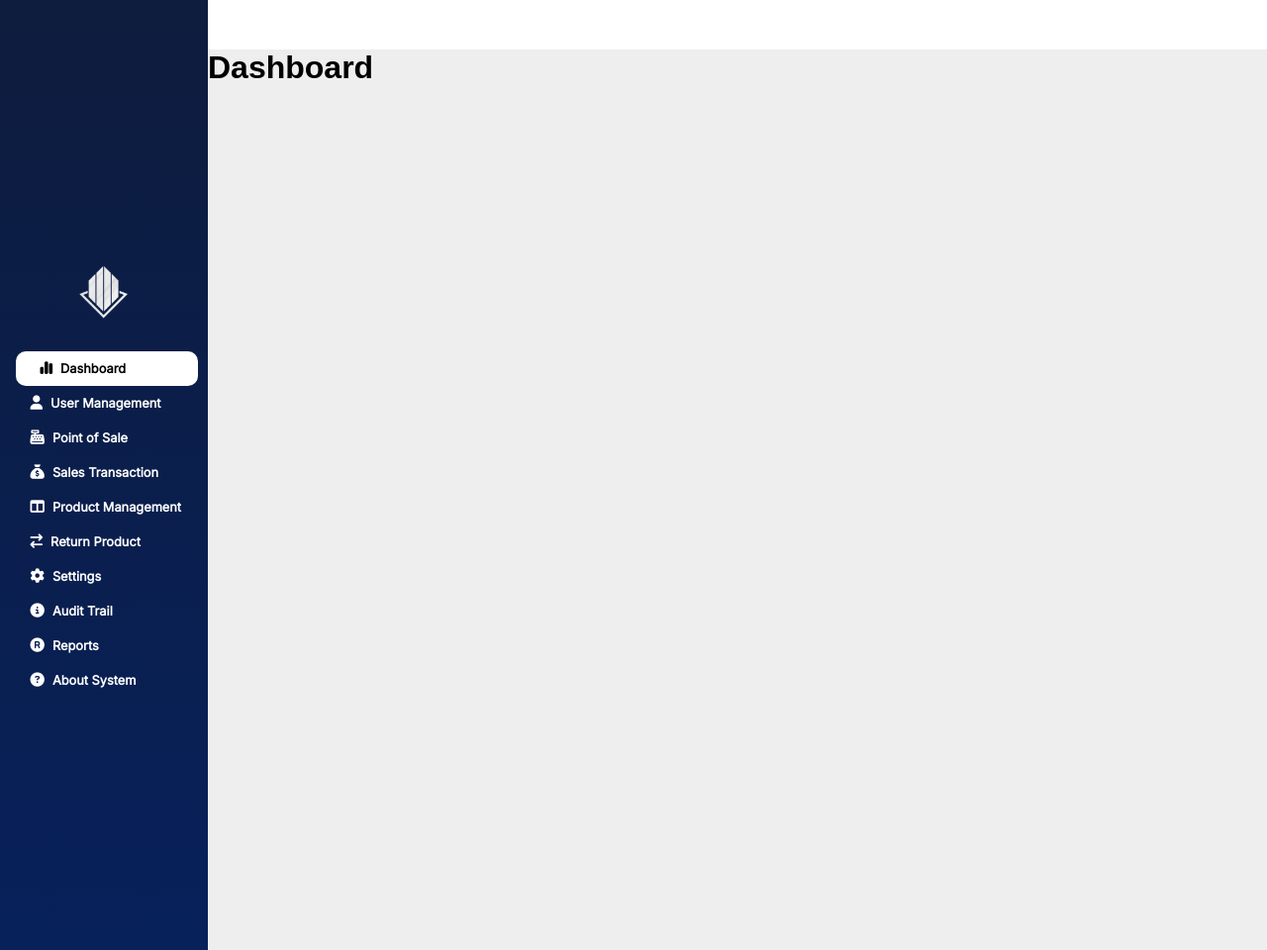
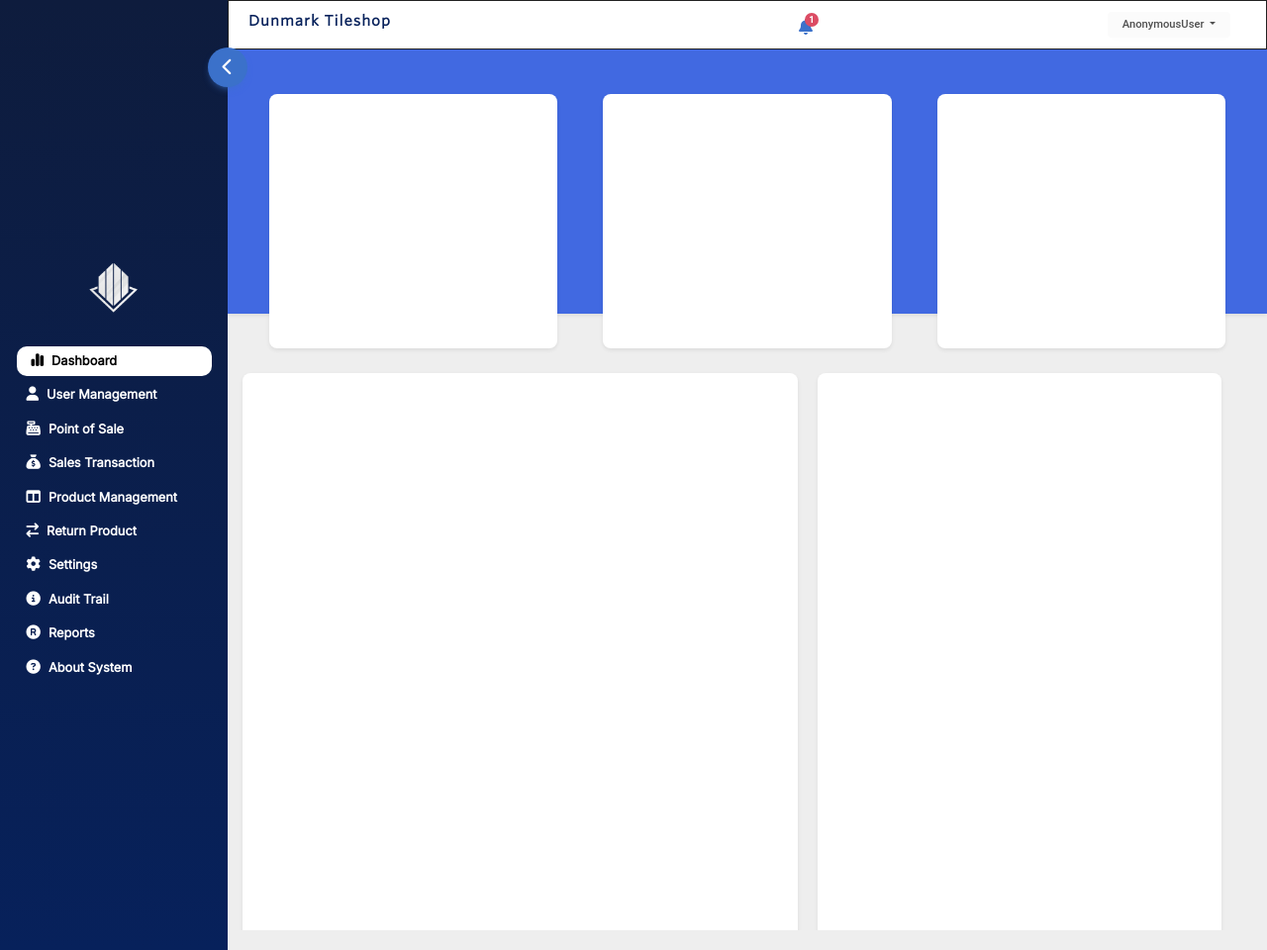
Before and after one commit to darknorth10/Capstone_System, a Django app: page /Dashboard/ in a window 1280 px wide. Shown: the whole page at 99% size. Run offline with Django 4.2, Linux system fonts and the light colour scheme; some libraries are stand-ins or nearby versions.

Commit message:
header done

```diff
--- a/LoginAuthentication/views.py
+++ b/LoginAuthentication/views.py
@@ -18,7 +18,7 @@ def login_page(request):
         )
       if user is not None:
         login(request, user)
-        message = f'You are Logged in as {user.username}!'
+        return redirect('dashboard')
       else:
         message = "Wrong username or password"
 
--- a/static/css/UI.css
+++ b/static/css/UI.css
@@ -1,3 +1,8 @@
+@font-face {
+  font-family: 'Whitney';
+  src: url(fonts/WhitneyBook.woff.ttf);
+}
+
 * {
     margin: 0;
     padding:0;
@@ -22,13 +27,15 @@ body {
 }
 .sidenav {
     height: 100%;
-    width: 210px;
+    width: 230px;
     background: rgb(7,33,91);
 background: linear-gradient(0deg, rgba(7,33,91,1) 0%, rgba(14,28,61,1) 100%);
     display: flex;
     align-items: center;
     justify-content: center;
     flex-direction: column;
+    position: relative;
+    transition: width 0.6s;
 }
 
 .sidenav-menu {
@@ -36,7 +43,7 @@ background: linear-gradient(0deg, rgba(7,33,91,1) 0%, rgba(14,28,61,1) 100%);
     width: 100%;
 }
 .sidenav-menu li {
-    padding: 0 0 0 5px;
+    padding: 0 5px 0 5px;
     font-size: 0.8rem;
     margin:0;
     font-family: 'Inter', sans-serif;
@@ -46,7 +53,7 @@ background: linear-gradient(0deg, rgba(7,33,91,1) 0%, rgba(14,28,61,1) 100%);
 #nav-active {
     background: white;
     color: black;
-    padding-left: 25px;
+    padding-left: 15px;
 }
 
 .sidenav-menu a {
@@ -54,7 +61,8 @@ background: linear-gradient(0deg, rgba(7,33,91,1) 0%, rgba(14,28,61,1) 100%);
     display: block;
     width: 100%;
     height: 100%;
-    padding: 10px 0 10px 15px;
+    padding: 5px 0 5px 10px;
+    margin-bottom: 4px;
     text-decoration: none;
     border-radius: 10px;
     transition: all 0.6s;
@@ -62,7 +70,7 @@ background: linear-gradient(0deg, rgba(7,33,91,1) 0%, rgba(14,28,61,1) 100%);
 .sidenav-menu a:hover {
     background: #113d68;
     color: white;
-    padding-left: 25px;
+    padding-left: 15px;
 
 }
 
@@ -71,10 +79,15 @@ background: linear-gradient(0deg, rgba(7,33,91,1) 0%, rgba(14,28,61,1) 100%);
     margin-right: 8px;
 }
 
+.sidenav-menu span {
+    animation: fade-in-right 0.5s;
+}
+
 .sidenav img {
     display: block;
     height: 100px;
     width: 100px;
+    padding-top: 5px;
 }
 
 .content {
@@ -82,9 +95,138 @@ background: linear-gradient(0deg, rgba(7,33,91,1) 0%, rgba(14,28,61,1) 100%);
     flex:auto;
     display: flex;
     flex-direction: column;
+    padding-bottom: 20px;
+    overflow: scroll;
 }
 
 .header {
     height: 50px;
     background: #fff;
+    border: 0.5px solid #212121;
+    padding: 0 20px 0 20px;
+    display: flex;
+    justify-content: space-between;
+    align-items: center;
 }
+#dropdownMenuOffset {
+  font-size: 0.7rem;
+  text-transform: capitalize;
+  padding: 5px 15px;
+}
+
+#logout {
+  font-size: 0.8rem;
+}
+
+.header h4 {
+  font-size: 0.9rem;
+  font-weight: bold;
+  font-family: 'Whitney';
+  color: rgb(7,33,91);
+  letter-spacing: 1px;
+}
+
+.notification {
+  position: relative;
+  left: 60px;
+}
+
+#notif-btn {
+  font-size: 1rem;
+  padding: 5px;
+  height: 30px;
+  width: 30px;
+  display: inline-block;
+  transition: all 0.6s;
+}
+#notif-btn:hover {
+   cursor: pointer;
+}
+
+#notif-btn:active {
+  background: #eee;
+  box-shadow: 0 0 1px gray;
+}
+#notif-content {
+ width: 280px;
+ height: 300px;
+ z-index: 1;
+ position:absolute;
+ bottom:-2px;
+ right:0;
+ display: none;
+}
+
+#shrink {
+  height: 40px;
+  width: 40px;
+  padding: 5px;
+  font-size: 1.1rem;
+  position: absolute;
+  top: 5%;
+  right:-20px;
+  transition: transform 0.5s;
+  z-index: 1;
+}
+
+.content div {
+  transition: width 0.6s;
+}
+
+@keyframes fade-in-right {
+  0% {
+    -webkit-transform: translateX(50px);
+            transform: translateX(50px);
+    opacity: 0;
+  }
+  100% {
+    -webkit-transform: translateX(0);
+            transform: translateX(0);
+    opacity: 1;
+  }
+}
+
+/* DASHBOARD */
+.dashboard {
+  flex: auto;
+  display: flex;
+  flex-direction: column;
+  justify-content: space-between;
+  overflow: auto;
+}
+.dash-upper {
+  display: flex;
+  justify-content: space-evenly;
+  align-items: flex-end;
+  width: 100%;
+  height: 30%  ;
+  gap: 10px;
+  padding: 5px;
+  background: royalblue;
+}
+.dash-upper .card {
+  height: 100%;
+  width: 28%;
+  position: relative;
+  top:40px;
+  background: white;
+}
+.dash-lower {
+  height: 65%;
+  width: 100%;
+  background: #eee;
+  margin-top: 45px;
+  display: flex;
+  gap: 20px;
+  padding: 15px;
+}
+.stock-graph {
+  width: 55%;
+  height: 140%;
+  background: white;
+}
+.top-selling {
+  width: 40%;
+  height: 130%;
+  background: white;
+}
--- /dev/null
+++ b/static/js/script.js
@@ -0,0 +1,23 @@
+$(document).ready(function() {
+  var shrink = false;
+
+  $('#shrink').click(function() {
+
+    if (shrink == false) {
+      $('.sidenav').css('width', "60px");
+      $('.sidenav-menu li span').hide();
+      $('.sidenav-menu li i').css("font-size", "1.1rem");
+      $('#shrink').css('transform', 'rotate(180deg)');
+      shrink = true;
+    } else {
+      $('.sidenav').css('width', "230px");
+      setTimeout(function() {
+        $('.sidenav-menu li span').show();
+      }, 500);
+      $('.sidenav-menu li i').css("font-size", "0.9rem");
+      $('#shrink').css('transform', 'rotate(0deg)');
+      shrink = false;
+    }
+
+  })
+});
--- a/templates/UserInterface/base.html
+++ b/templates/UserInterface/base.html
@@ -8,6 +8,8 @@
 
     <title>Dunmark Tileshop</title>
 
+    <!-- Bootstrap -->
+    <link href="https://cdnjs.cloudflare.com/ajax/libs/mdb-ui-kit/6.1.0/mdb.min.css" rel="stylesheet"/>
     <!-- Custom styles -->
     <link rel="stylesheet" href="{% static 'css/UI.css' %}"/>
 
@@ -23,7 +25,10 @@
 
         <!-- Side navigation -->
         <div class="sidenav">
+            <button class="btn btn-primary rounded-circle" id="shrink"><i class="fa-solid fa-chevron-left"></i></button>
+            <!-- Logo -->
             <img src="{% static 'images/LogoMakerCa-1671720038103.png' %}" alt="">
+            <!-- nav links -->
             <ul type="none" class="sidenav-menu">
                 <li><a {% if request.resolver_match.url_name == "dashboard" %} id="nav-active" {% endif %} href="{% url 'dashboard' %}"><i class="fa-solid fa-chart-simple"></i><span>Dashboard</span></a></li>
                 <li><a href="{% url 'usermanagement' %}" {% if request.resolver_match.url_name == "usermanagement" %} id="nav-active" {% endif %}><i class="fa-solid fa-user"></i><span>User Management</span></a></li>
@@ -43,7 +48,40 @@
 
             <!-- Header -->
             <div class="header">
+                <h4>Dunmark Tileshop</h4>
 
+                <!-- Notifications -->
+                <div class="notification">
+                  <!-- icon -->
+                  <a class="rounded" id="notif-btn">
+                    <i class="fa-solid fa-bell"></i>
+                    <span class="badge rounded-pill badge-notification bg-danger">1</span>
+                  </a>
+                  <!-- notif content -->
+                  <div class="card" id="notif-content">
+
+                  </div>
+                </div>
+
+                <!-- Logout div -->
+                <div class="d-flex me-3">
+                  <div class="dropdown">
+                    <button
+                      type="button"
+                      class="btn btn-light dropdown-toggle"
+                      id="dropdownMenuOffset"
+                      data-mdb-toggle="dropdown"
+                      aria-expanded="false"
+
+                    >
+                      {{ user }}
+                    </button>
+                    <ul class="dropdown-menu dropdown-menu-end" aria-labelledby="dropdownMenuOffset">
+                      <li><a class="dropdown-item shadow" href="{%  url 'logout' %}" id="logout">Logout</a></li>
+
+                    </ul>
+                  </div>
+                </div>
             </div>
 
             <!-- Content Here -->
@@ -52,5 +90,11 @@
 
         </div>
     </div>
+    <!-- MDB -->
+<script
+  type="text/javascript" src="https://cdnjs.cloudflare.com/ajax/libs/mdb-ui-kit/6.1.0/mdb.min.js"></script>
+  <!-- Jquery -->
+    <script src="https://code.jquery.com/jquery-3.6.3.min.js" integrity="sha256-pvPw+upLPUjgMXY0G+8O0xUf+/Im1MZjXxxgOcBQBXU=" crossorigin="anonymous"></script>
+    <script type="text/javascript" charset="utf-8" src="{% static 'js/script.js' %}"></script>
 </body>
 </html>
--- a/templates/UserInterface/dashboard.html
+++ b/templates/UserInterface/dashboard.html
@@ -1,5 +1,29 @@
 {% extends 'UserInterface/base.html' %}
 
 {% block content %}
-<h1>Dashboard</h1>
+<div class="dashboard">
+  <!-- Dashboard upper part -->
+  <div class="dash-upper shadow-sm">
+
+    <div class="card shadow-sm">
+
+    </div>
+    <div class="card shadow-sm">
+
+    </div>
+    <div class="card shadow-sm">
+
+    </div>
+
+  </div>
+  <!-- Dashboard lower part -->
+  <div class="dash-lower">
+    <div class="stock-graph card shadow-sm">
+
+    </div>
+    <div class="top-selling card shadow-sm">
+
+    </div>
+  </div>
+</div>
 {% endblock %}
```
